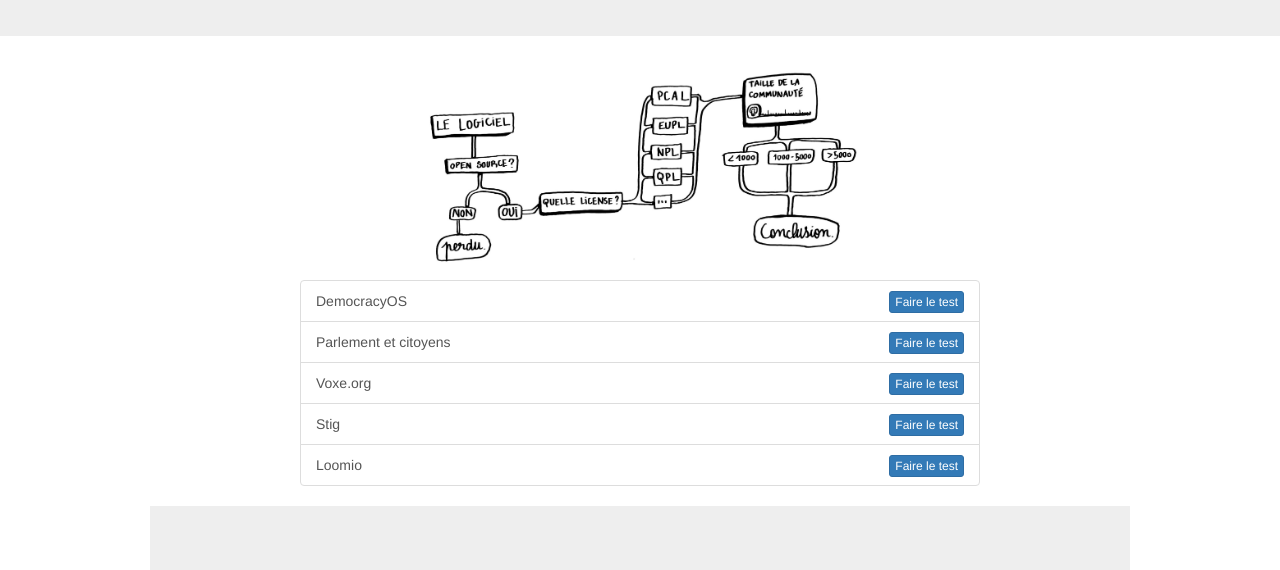
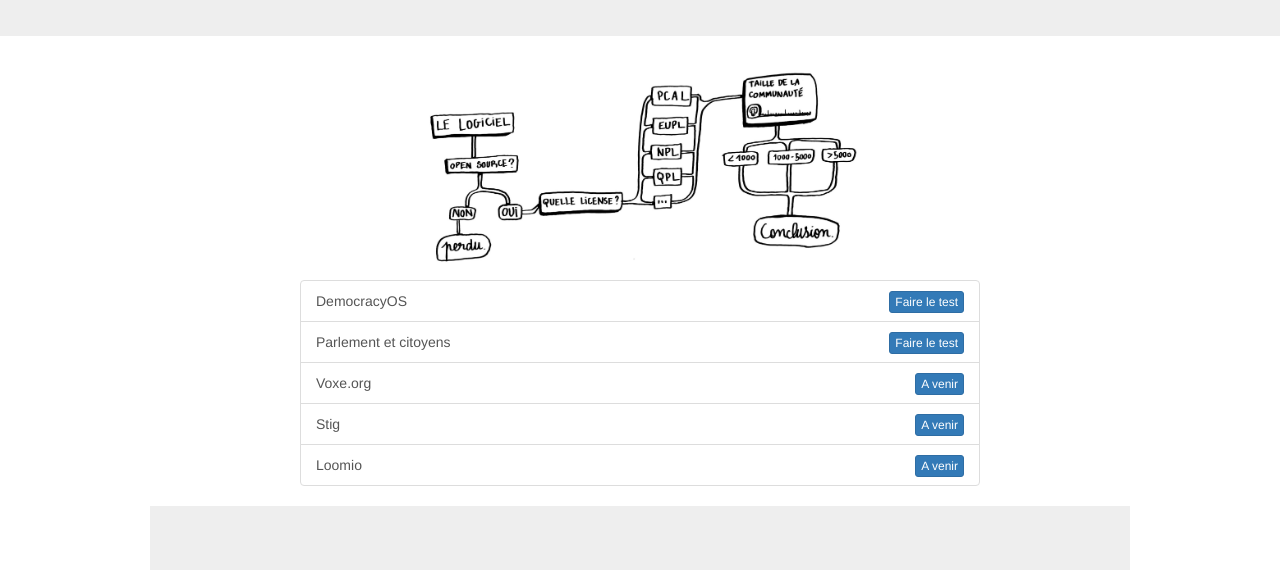
Before and after one commit to civictech-lol/civictech-lol.github.io, a plain HTML site: page index.html in a window 1280 px wide. Shown: the part 159-729 px from the top of the page. Drawn offline with nearby package versions, Linux system fonts and the light colour scheme.

Commit message:
add type form

```diff
--- a/index.html
+++ b/index.html
@@ -25,11 +25,11 @@
           </a>
           <a href="parlementetcitoyens.html" class="list-group-item">Parlement et citoyens <span href="#" class="btn btn-primary btn-xs">Faire le test</span>
           </a>
-          <a href="#" class="list-group-item">Voxe.org    <span href="#" class="btn btn-primary btn-xs">Faire le test</span>
+          <a href="#" class="list-group-item">Voxe.org    <span href="#" class="btn btn-primary btn-xs">A venir</span>
           </a>
-          <a href="#" class="list-group-item">Stig    <span href="#" class="btn btn-primary btn-xs">Faire le test</span>
+          <a href="#" class="list-group-item">Stig    <span href="#" class="btn btn-primary btn-xs">A venir</span>
           </a>
-          <a href="#" class="list-group-item">Loomio    <span href="#" class="btn btn-primary btn-xs">Faire le test</span>
+          <a href="#" class="list-group-item">Loomio    <span href="#" class="btn btn-primary btn-xs">A venir</span>
           </a>
         </div>
       </section>
@@ -46,7 +46,7 @@
         <p>Bien plus encore que les enjeux de transparence, l’open source est un moteur puissant de l’innovation pour les technologies citoyennes. Un processus ouvert de création de biens communs numériques au service de la citoyenneté est le seul garant d’une agilité d’innovation satisfaisante.</p>
         <p>Il permet de construire ces outils de concert avec toutes les parties prenantes : citoyens, administrations, associations, entreprises. Il permet à chacun d’expérimenter, de partager, d’améliorer l’accessibilité de ces outils.</p>
         <p>Soutenez Open Democracy Now pour qu’il porte ce message lors de la présidence française de l’open government partnership !</p>
-        <center><a class="btn btn-primary btn-lg">Soutenir</a></center>
+        <center><a href="https://democracyosfr.typeform.com/to/B7jVnR" class="btn btn-primary btn-lg">Soutenez la démarche, laissez votre contact</a></center>
       </div>
     </section>
     </body>
```
